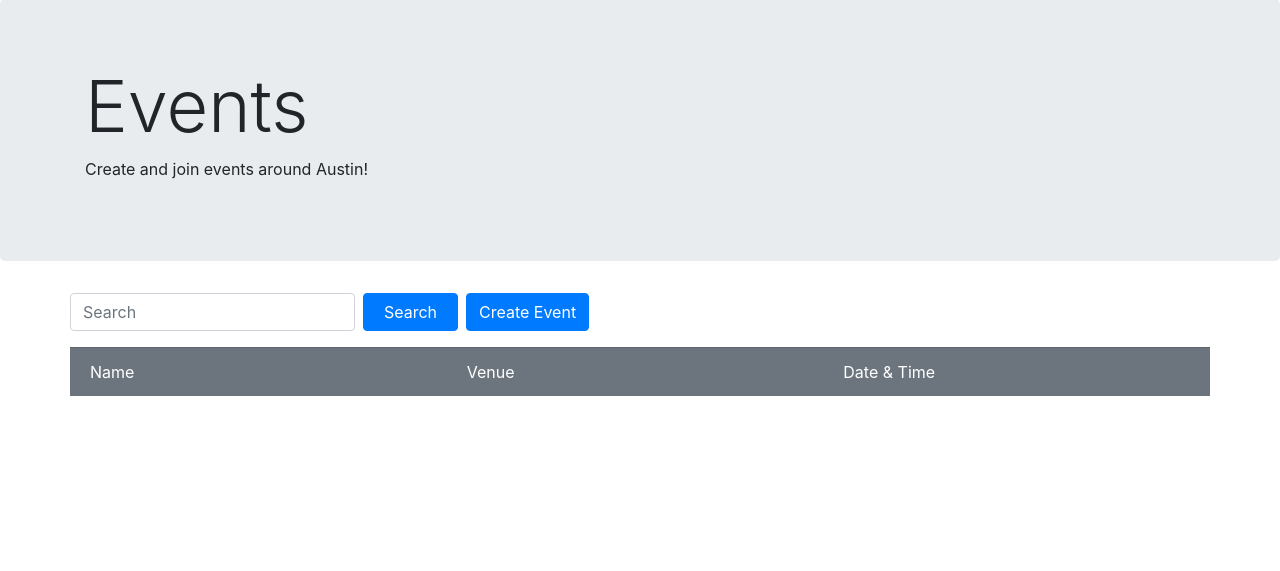
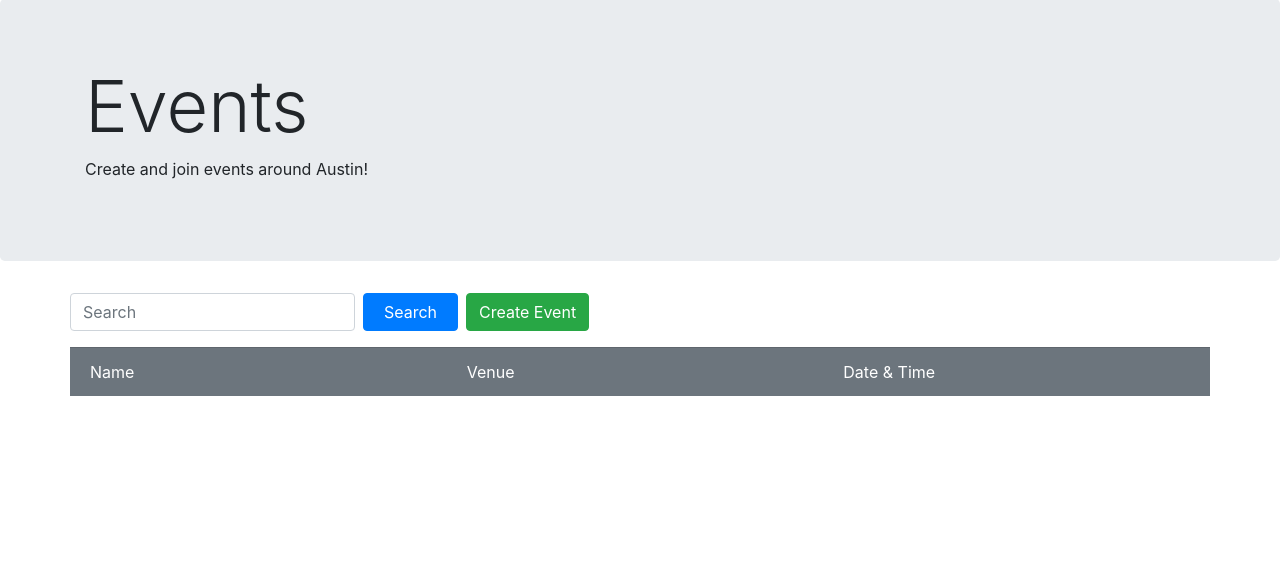
Before and after one commit to mxviteri/utexas-apad-project2, a Django app: page /events/ in a window 1280 px wide. Shown: the part 57-628 px from the top of the page. Run offline with Django 3.2, Linux system fonts and the light colour scheme; data that the repository does not hold is empty; some libraries are stand-ins or nearby versions.

Commit message:
Changed color of create event button

```diff
--- a/api/templates/events.html
+++ b/api/templates/events.html
@@ -18,7 +18,7 @@
     <form class="form-group row" action="/events/" method="POST">
         <input class="form-control col-sm-3" type="text" name="search" placeholder="Search">
         <button type="submit" class="btn btn-primary col-sm-1 ml-2">Search</button>
-        <button type="button" class="btn btn-primary ml-2" data-toggle="modal" data-target="#createEventModal">
+        <button type="button" class="btn btn-success ml-2" data-toggle="modal" data-target="#createEventModal">
             Create Event
         </button>
     </form>
```
